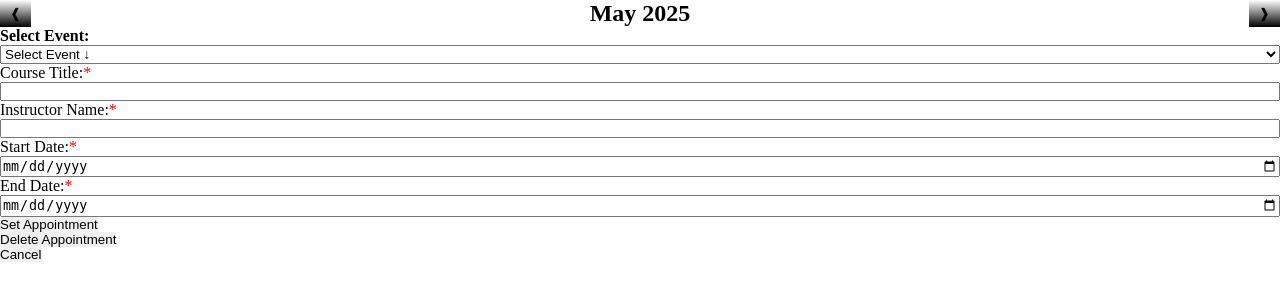
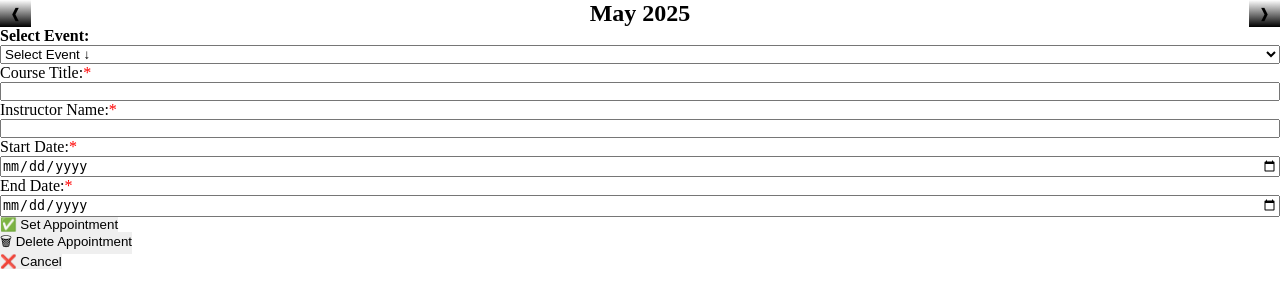
Before and after one commit to reaceianroeloffze/php-projects, a PHP site: page / in a window 1280 px wide. Shown: the part 75-383 px from the top of the page. Run offline with PHP 8.4, Linux system fonts and the light colour scheme.

Commit message:
Add HTML entities

```diff
--- a/google-calendar-clone/index.php
+++ b/google-calendar-clone/index.php
@@ -13,7 +13,7 @@
 </head>
 <body>
 <header class="header">
-    <h1 class="page-title">📅 Course Calendar <br> Google Calendar Clone Project</h1>
+    <h1 class="page-title">&#128197; Course Calendar <br> Google Calendar Clone Project</h1>
 </header>
 
 <!-- Clock -->
@@ -66,7 +66,7 @@
                 <input class="form-input" type="date" name="end_date" required>
             </label>
             <!-- Submit button -->
-            <button class="submit-btn btn" type="submit">Set Appointment</button>
+            <button class="submit-btn btn" type="submit"> &#9989; Set Appointment</button>
             <!-- hidden input -->
             <input type="hidden" name="action" value="add" id="form-action">
             <input type="hidden" name="event_id" id="eventId">
@@ -76,11 +76,11 @@
         <form method="POST" class="site-form delete-form">
             <input type="hidden" name="action" value="delete">
             <input type="hidden" name="event_id" value="delete" id="deleteEventId">
-            <button class="submit-btn btn">Delete Appointment</button>
+            <button class="submit-btn btn">&#128465; Delete Appointment</button>
         </form>
 
         <!-- ❌ Cancel -->
-        <button class="cancel-btn submit-btn btn" type="button">Cancel</button>
+        <button class="cancel-btn submit-btn btn" type="button">&#10060; Cancel</button>
     </div>
 </div>
 </body>
```
